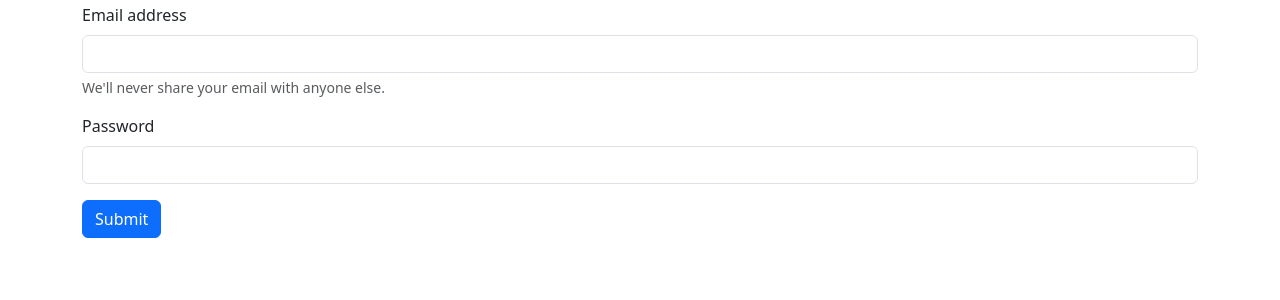
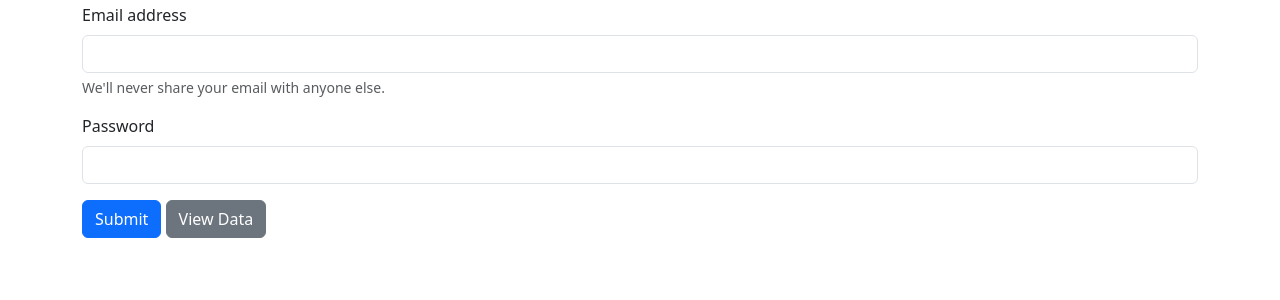
Before and after one commit to SohamKashyap/PHP, a PHP site: page /form.php in a window 1280 px wide. Shown: the part 133-433 px from the top of the page. Run offline with PHP 8.4, Linux system fonts and the light colour scheme.

Commit message:
form.php

```diff
--- a/soham/form.php
+++ b/soham/form.php
@@ -119,6 +119,15 @@ if ($_SERVER["REQUEST_METHOD"] == "POST") {
     <input type="password" class="form-control" id="pass" name="pass">
   </div>
   <button type="submit" class="btn btn-primary">Submit</button>
+  <style>
+  .btn-secondary a {
+    text-decoration: none;
+    color: inherit; /* Keeps the link color same as button text color */
+  }
+</style>
+
+<button type="view" class="btn btn-secondary"><a href="view.php">View Data</a></button>
+
 </form>
 </div>
 
```
